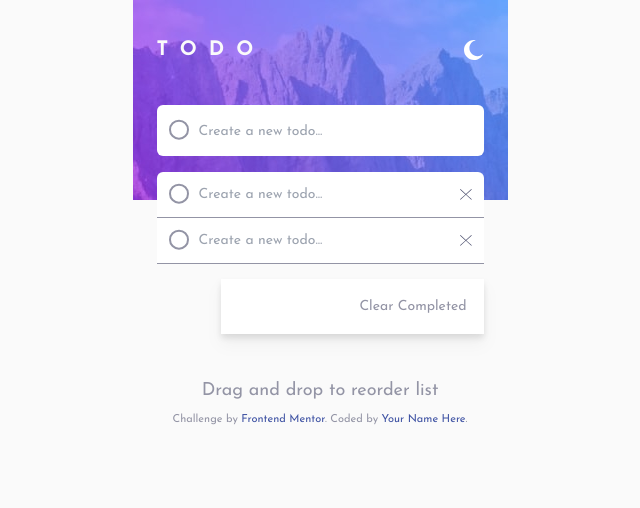
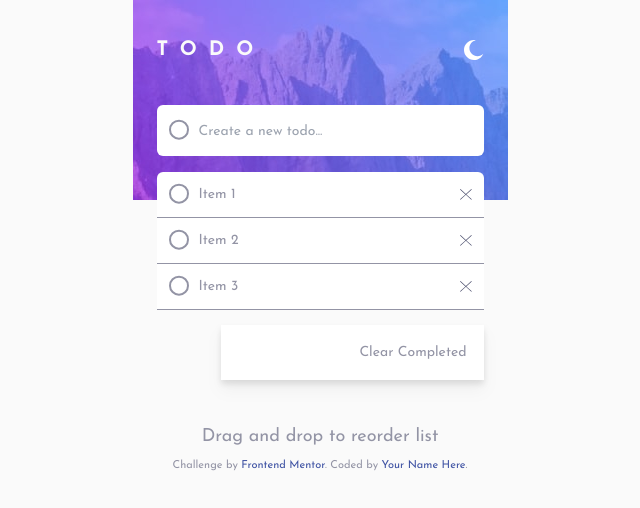
Before and after one commit to daHatta/fem-todo-app, a Next.js app: page / in a window 1280 px wide. Shown: the top 508 px of the page, without its empty margins (320-960 px from the left). Built offline with nearby package versions, Linux system fonts and the light colour scheme; what @savvywombat/tailwindcss-grid-areas would draw is missing.

Commit message:
New todo and delete todo implemented

```diff
--- a/app/css/globals.css
+++ b/app/css/globals.css
@@ -139,7 +139,7 @@ input[type="checkbox"] {
   place-content: center;
 }
 
-.addToDo {
+.newToDo {
   background-color: var(--bg-add-todo-field);
 }
 
--- a/app/page.tsx
+++ b/app/page.tsx
@@ -7,11 +7,41 @@ import iconCross from "./images/icon-cross.svg";
 
 export default function Home() {
 
-  const [todoList, setTodoList] = useState([]);
+  const [newToDo, setNewToDo] = useState("");
+  const [toDoList, setToDoList] = useState([
+    { id: "1", content: "Item 1"},
+    { id: "2", content: "Item 2"},
+    { id: "3", content: "Item 3"},
+  ]);
+
+  const getRandomNumber = () => {
+    return Math.floor(Math.random() * 9999);
+  }
+
+  const handleKeyUp = (key: string) => {
+    if (key === "Enter" && newToDo) {
+      const randomNumber = getRandomNumber();
+
+      const newItem = {
+        id: `item-${randomNumber}`,
+        content: newToDo,
+      }
+
+      setToDoList(toDoList.concat(newItem));
+
+      setNewToDo("");
+    }
+  }
+
+  const handleDelete = (id: number) => {
+    if (id > -1) {
+      setToDoList(toDoList.slice(0, id).concat(toDoList.slice(id+1)))
+    }
+  }
 
   return (
     <main>
-      <div className="addToDo flex gap-x-[10px] justify-center items-center w-full p-[12px] rounded-[6px]">
+      <div className="newToDo flex gap-x-[10px] justify-center items-center w-full p-[12px] rounded-[6px]">
         <div>
           <label>
             <input type="checkbox" disabled />
@@ -19,21 +49,24 @@ export default function Home() {
           </label>
         </div>
         <div className="w-full">
-          <input type="text" placeholder="Create a new todo..." />
+          <input type="text" id="newToDo" value={newToDo} onChange={(e) => setNewToDo(e.target.value)} onKeyUp={(e) => handleKeyUp(e.key)} placeholder="Create a new todo..." />
         </div>
       </div>
 
       <ul className="mt-[16px]">
-        <li className="toDo flex flex-row justify-center items-center gap-x-[10px] p-[12px]">
+        {
+          toDoList?.map((item, index) => {
+            return (
+              <li key={item.id} className="toDo flex flex-row justify-center items-center gap-x-[10px] p-[12px]">
                 <div>
-            <label>
-              <input type="checkbox" />
+                  <label htmlFor={`${index}`}>
+                    <input id={`${index}`} type="checkbox" />
                     <span className="visually-hidden">Checkbox</span>
                   </label>
                 </div>
                 <div className="flex flex-row justify-between items-center gap-x-[10px] w-full">
-            <input type="text" placeholder="Create a new todo..." className="w-full" />
-            <button type="button">
+                  <input type="text" value={item.content} placeholder="Create a new todo..." className="w-full" />
+                  <button type="button" onClick={() => handleDelete(index)}>
                     <Image
                       src={iconCross}
                       width={12}
@@ -43,30 +76,14 @@ export default function Home() {
                   </button>
                 </div>
               </li>
-        <li className="toDo flex flex-row justify-center items-center gap-x-[10px] p-[12px]">
-          <div>
-            <label>
-              <input type="checkbox" />
-              <span className="visually-hidden">Checkbox</span>
-            </label>
-          </div>
-          <div className="flex flex-row justify-between items-center gap-x-[10px] w-full">
-            <input type="text" placeholder="Create a new todo..." className="w-full" />
-            <button type="button">
-              <Image
-                src={iconCross}
-                width={12}
-                height={12}
-                alt="Icon Cross"
-              />
-            </button>
-          </div>
-        </li>
+            )
+          })
+        }
       </ul>
 
       <div className="grid grid-areas-slim gap-y-[15px] drop-shadow-lg 2xl:grid-areas-wide">
         <div className="counter flex justify-start p-[17px] rounded-bl-lg">
-          <span>5 items left</span>
+          <span>{toDoList.length} items left</span>
         </div>
         <div className="options flex justify-center gap-[20px] p-[17px] rounded-[6px] 2xl:rounded-none">
           <Link href={"/"}>All</Link>
```
Lines whose indentation alone changed are shown as unchanged.
